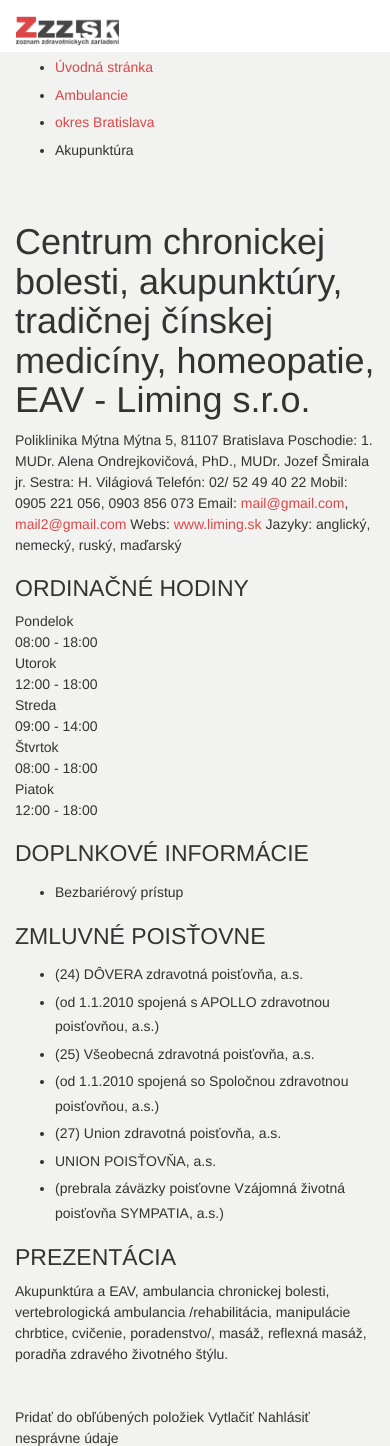
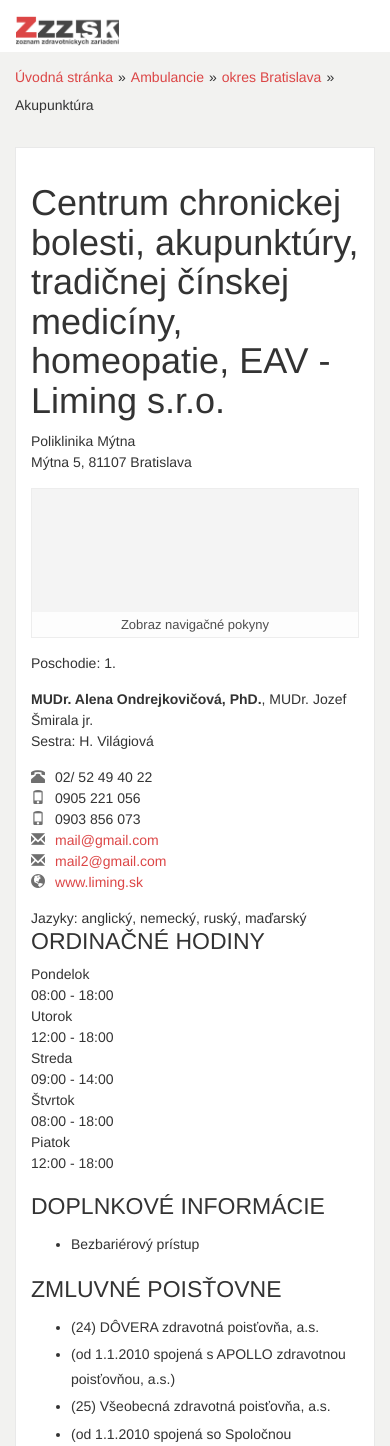
Before and after one commit to w3b-designer/zzz, a PHP site: page /detail.html in a window 390 px wide. Shown: the top 1446 px of the page. Run offline with PHP 8.4, Linux system fonts and the light colour scheme; some libraries are stand-ins or nearby versions.

Commit message:
edit detail page and styles

```diff
--- a/css/development.css
+++ b/css/development.css
@@ -118,6 +118,79 @@
 .category {
   background-color: #ffffff;
   padding: 15px;
+}
+.breadcrumbs {
+  padding: 0;
+  margin: 10px 0 0;
+  overflow: hidden;
+}
+.breadcrumbs li {
+  list-style: none;
+  float: left;
+}
+.breadcrumbs li::after {
+  padding: 0 5px;
+  content: '»';
+}
+.breadcrumbs li.current::after {
+  padding: 0;
+  content: '';
+}
+.map {
+  height: 150px;
+  margin-top: 15px;
+  border: 1px solid #EDEDED;
+  position: relative;
+  overflow: hidden;
+}
+.map-link {
+  display: block;
+  text-indent: -1000px;
+  overflow: hidden;
+  background: none repeat scroll 0px 0px transparent;
+  position: absolute;
+  top: 0px;
+  bottom: 0px;
+  left: 0px;
+  right: 0px;
+  z-index: 3;
+}
+.map-canvas {
+  position: absolute !important;
+  overflow: hidden;
+  left: 0px !important;
+  right: 0px !important;
+  bottom: 0px !important;
+  top: 0px !important;
+}
+.map-text {
+  background-color: rgba(255, 255, 255, 0.8);
+  display: block;
+  color: #4D4D4D;
+  text-align: center;
+  position: absolute;
+  width: 100%;
+  bottom: 0px;
+  padding: 0px;
+  z-index: 2;
+  line-height: 25px;
+  height: 25px;
+  font-size: 13px;
+}
+.map-img {
+  width: 100%;
+  display: block;
+  position: absolute;
+  bottom: 0px;
+  top: 0px;
+  z-index: 1;
+  left: 0px;
+  right: 0px;
+  height: 150px;
+}
+.glyphicon {
+  padding-right: 10px;
+  opacity: .7;
 }
 .relative {
   position: relative;
--- a/css/development.less
+++ b/css/development.less
@@ -160,6 +160,110 @@
 
 
 
+
+
+
+
+
+
+
+
+
+
+.breadcrumbs {
+    padding: 0;
+    margin: 10px 0 0;
+    overflow: hidden;
+
+    li {
+        list-style: none;
+        float: left;
+
+        &::after {
+            padding: 0 5px;
+            content: '»';
+        }
+
+        &.current {
+            &::after {
+                padding: 0;
+                content: '';
+            }
+        }
+    }
+}
+
+
+
+.map {
+    height: 150px;
+    margin-top: 15px;
+    border: 1px solid #EDEDED;
+    position: relative;
+    overflow: hidden;
+
+    &-link {
+        display: block;
+        text-indent: -1000px;
+        overflow: hidden;
+        background: none repeat scroll 0px 0px transparent;
+        position: absolute;
+        top: 0px;
+        bottom: 0px;
+        left: 0px;
+        right: 0px;
+        z-index: 3;
+    }
+
+    &-canvas {
+        position: absolute !important;
+        overflow: hidden;
+        left: 0px !important;
+        right: 0px !important;
+        bottom: 0px !important;
+        top: 0px !important;
+    }
+
+    &-text {
+        background-color: rgba(255, 255, 255, 0.8);
+        display: block;
+        color: #4D4D4D;
+        text-align: center;
+        position: absolute;
+        width: 100%;
+        bottom: 0px;
+        padding: 0px;
+        z-index: 2;
+        line-height: 25px;
+        height: 25px;
+        font-size: 13px;
+    }
+
+    &-img {
+        width: 100%;
+        display: block;
+        position: absolute;
+        bottom: 0px;
+        top: 0px;
+        z-index: 1;
+        left: 0px;
+        right: 0px;
+        height: 150px;
+    }
+}
+
+
+
+
+.glyphicon {
+    padding-right: 10px;
+    opacity: .7;
+}
+
+
+
+
+
 .relative {
     position: relative;
 }
--- a/detail.html
+++ b/detail.html
@@ -60,27 +60,53 @@
 			<div class="container">
 				<div class="row">
 					<div class="col-sm-8">
-						<div class="content-panel">
+						<div class="box content-panel">
 							<div class="content-header">
 								<h1>Centrum chronickej bolesti, akupunktúry, tradičnej čínskej medicíny, homeopatie, EAV - Liming s.r.o.</h1>
 							</div>
 
-							Poliklinika Mýtna
+							<div class="row">
+								<div class="col-xs-12 col-sm-4">
+									<div class="padding-on-bottom">
+										Poliklinika Mýtna<br>
 										Mýtna 5, 81107 Bratislava
 
+										<div class="map">
+											<a href="#" class="map-link">
+												Alfa address, Alfa location
+											</a>
+											<div id="map-canvas">
+												<div class="map-text">
+													Zobraz navigačné pokyny
+												</div>
+												<div style="background: #f4f4f4 url('https://maps.googleapis.com/maps/api/staticmap?center=48.1178036574,17.1043395996&amp;size=240x150&amp;maptype=roadmap\&amp;markers=scale:2|icon:http://www.zomato.com/images/resprite_location/pin_res2x.png|48.1178036574,17.1043395996|format=png32&amp;sensor=false&amp;scale=2&amp;zoom=14&amp;language=sk') no-repeat center; width: 100%; background-size: cover; height: 100%;" class="map-img"></div>
+											</div>
+											<script type="text/javascript">var mapData = {lat: 48.1178036574, lon: 17.1043395996};</script>
+										</div>
+									</div>
+
+									<div class="padding-on-bottom">
 										Poschodie: 1.
+									</div>
 
-							MUDr. Alena Ondrejkovičová, PhD., MUDr. Jozef Šmirala jr.
+									<div class="padding-on-bottom">
+										<strong>MUDr. Alena Ondrejkovičová, PhD.</strong>, MUDr. Jozef Šmirala jr.<br>
 										Sestra: H. Világiová
+									</div>
 
-							Telefón: 02/ 52 49 40 22
-							Mobil: 0905 221 056, 0903 856 073
-							Email: <a href="mailto:mail@gmail.com">mail@gmail.com</a>, <a href="mailto:mail2@gmail.com">mail2@gmail.com</a>
-							Webs: <a href="http://www.liming.sk" target="_blank" rel="nofollow">www.liming.sk</a>
+									<div class="padding-on-bottom">
+										<span class="glyphicon glyphicon-phone-alt"></span>02/ 52 49 40 22<br>
+										<span class="glyphicon glyphicon-phone"></span>0905 221 056<br>
+										<span class="glyphicon glyphicon-phone"></span>0903 856 073<br>
+										<span class="glyphicon glyphicon-envelope"></span><a href="mailto:mail@gmail.com">mail@gmail.com</a><br>
+										<span class="glyphicon glyphicon-envelope"></span><a href="mailto:mail2@gmail.com">mail2@gmail.com</a><br>
+										<span class="glyphicon glyphicon-globe"></span><a href="http://www.liming.sk" target="_blank" rel="nofollow">www.liming.sk</a>
+									</div>
+
 									Jazyky: anglický, nemecký, ruský, maďarský
-
-
-							<h2>ORDINAČNÉ HODINY</h2>
+								</div>
+								<div class="col-xs-12 col-sm-8">
+									<h2 class="no-margin-on-top">ORDINAČNÉ HODINY</h2>
 									<div class="opening-hours">
 										<div class="row">
 											<div class="col-xs-12 col-sm-2">Pondelok</div>
@@ -129,14 +155,16 @@
 									Vytlačiť
 									Nahlásiť nesprávne údaje
 								</div>
+							</div>
+						</div>
 					</div><!--/.col-sm-8 -->
 					<div class="col-sm-4">
 						<div class="sidebar-right">
-							<div class="sidebar-banner">
+							<div class="box sidebar-banner">
 								<img src="http://lorempixel.com/360/300/people" alt="">
 							</div>
 
-							<div class="sidebar-banner">
+							<div class="box sidebar-banner">
 								<img src="http://lorempixel.com/360/300/people" alt="">
 							</div>
 
@@ -146,7 +174,7 @@
 									<li><a href="#clanky" role="tab" data-toggle="tab">Články</a></li>
 								</ul>
 
-								<div class="tab-content">
+								<div class="box tab-content">
 									<div role="tabpanel" class="tab-pane fade in active" id="diskusia">
 										<div class="tab-pane-title">Naposledy diskutované v diskusnom fóre</div>
 										<ul>
```
Lines whose indentation alone changed are shown as unchanged.
